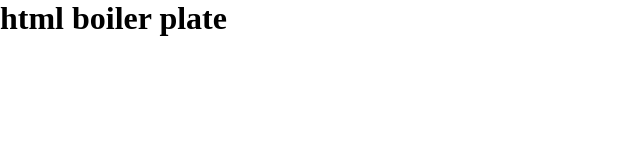
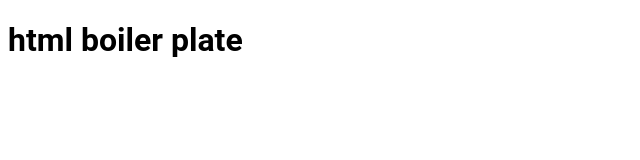
Before and after one commit to SilentCat24/htmlcssboilerplate, a plain HTML site: page index.html in a window 1280 px wide. Shown: the whole page, without its empty margins (0-640 px from the left). Drawn offline with Linux system fonts and the light colour scheme.

Commit message:
Update style.css

```diff
--- a/styles/style.css
+++ b/styles/style.css
@@ -1,6 +1,18 @@
+
+@import url('https://fonts.googleapis.com/css2?family=Roboto:wght@900&display=swap')
+
+
+
 * {
   margin:0;
 
   padding: 0;
 
+
+
 }
+
+body{
+
+  font-family: 'Roboto', sans-serif;
+}
```
